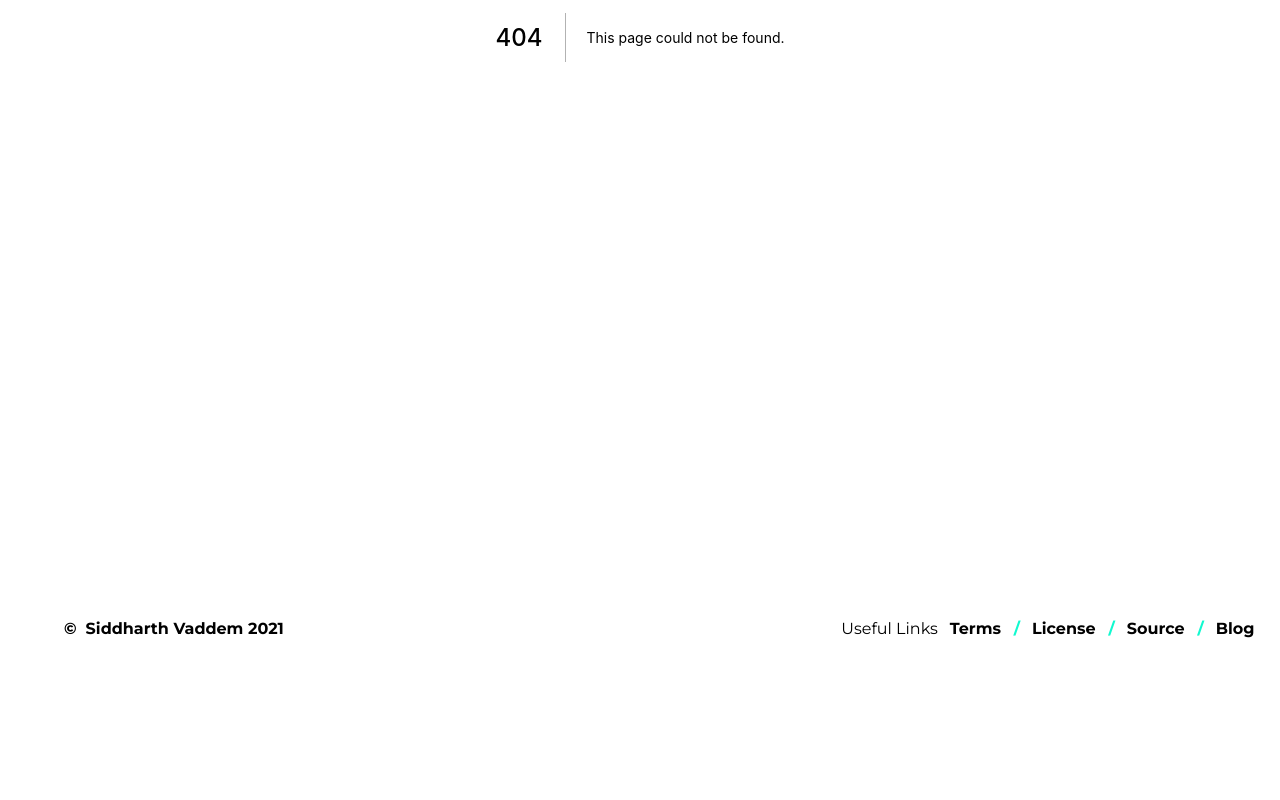
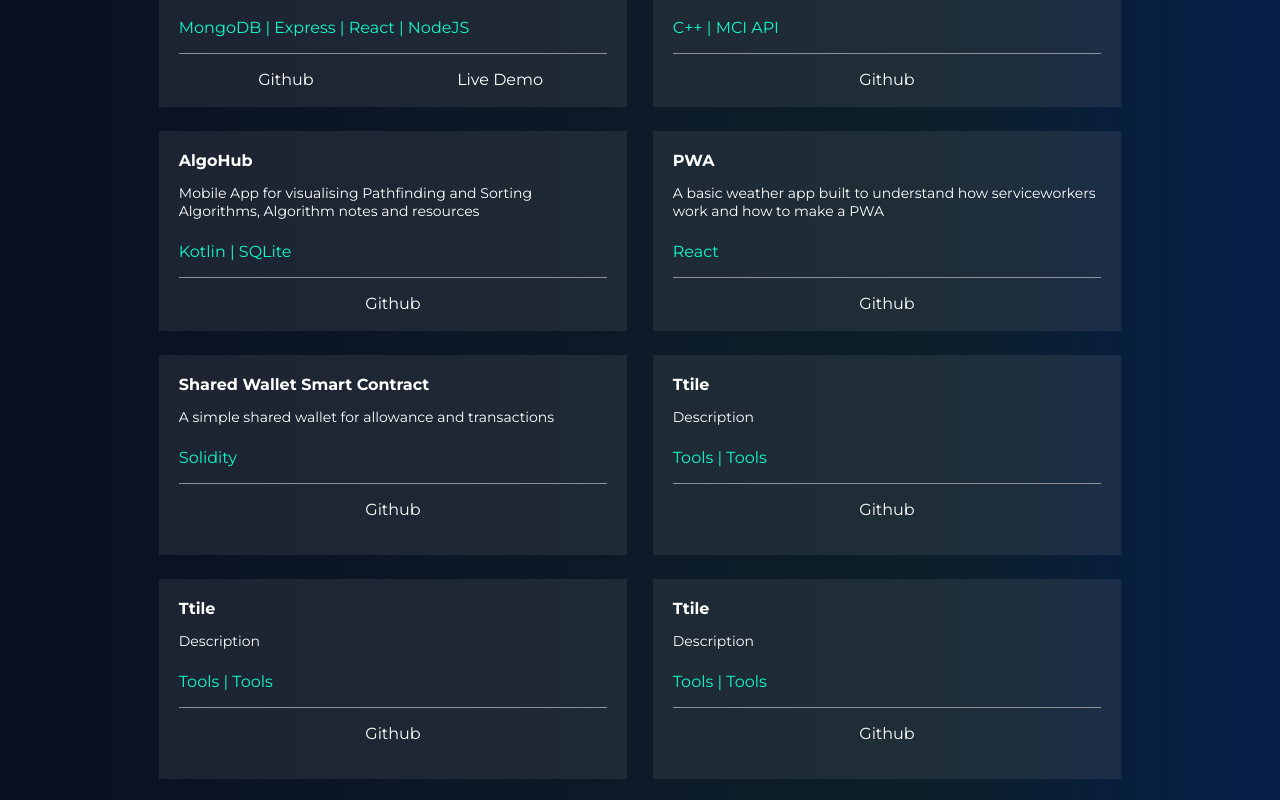
Before and after one commit to siddharthvaddem/dev-portfolio, a Next.js app: page /projects in a window 1280 px wide. Before the commit this address had no page. Shown: the part 500-1300 px from the top of the page. Before the commit the page ends 1159 px from the top, so only its background shows below. Built offline with nearby package versions, Linux system fonts and the light colour scheme.

Commit message:
projects section

```diff
--- /dev/null
+++ b/components/Allprojects.js
@@ -0,0 +1,132 @@
+import React from 'react'
+import styles from '../styles/Home.module.css'
+import 'bootstrap-icons/font/bootstrap-icons.css';
+import Link from 'next/link';
+
+const Allprojects = () => {
+  return (
+    <>
+     <div className={styles.projectgridcontainer}>
+
+
+     <div className={styles.projectgriditem} style={{display:'flex',flexDirection:'column'}}>
+          <div className={styles.description}>Echoes Log</div>
+          <p className={styles.subdescription}> Echoes is a experiences/memory log full stack web application built using the MERN stack</p>
+          <div className={styles.altcol} style={{marginTop:'1vh'}}>
+            MongoDB | Express | React | NodeJS
+          </div>
+          <div className={styles.marginLink} >
+          <div>
+          <Link href="https://github.com/siddharthvaddem/echo-mern"><a target="_blank" > Github</a></Link></div>
+          <div><Link href="https://echoes-log.netlify.app/"><a target="_blank"> Live Demo</a></Link></div>
+          </div>
+        </div>
+
+
+        <div className={styles.projectgriditem} style={{display:'flex',flexDirection:'column'}}>
+        <div className={styles.description}>Zune Music</div>
+         <p className={styles.subdescription}>CLI based music player for playlist CRUD operations and personal music player</p>
+          <div className={styles.altcol} style={{marginTop:'1vh'}}>
+            C++ | MCI API
+          </div>
+          <div className={styles.marginLinksingle} >
+          <div >
+          <Link href="https://github.com/siddharthvaddem/MusicPlayer-PBL"><a target="_blank" > Github</a></Link></div>
+          {/* <div><Link href="https://echoes-log.netlify.app/"><a target="_blank"> Live Demo</a></Link></div> */}
+          </div>
+        </div>
+
+
+
+        <div className={styles.projectgriditem} style={{display:'flex',flexDirection:'column'}}>
+        <div className={styles.description}>AlgoHub</div>
+         <p className={styles.subdescription}>Mobile App for visualising Pathfinding and Sorting Algorithms, Algorithm notes and resources</p>
+          <div className={styles.altcol} style={{marginTop:'1vh'}}>
+            Kotlin | SQLite
+          </div>
+          <div className={styles.marginLinksingle} >
+          <div >
+          <Link href="https://github.com/trsohankumar/AlgorithmVisualizer"><a target="_blank" > Github</a></Link></div>
+          {/* <div><Link href="https://echoes-log.netlify.app/"><a target="_blank"> Live Demo</a></Link></div> */}
+          </div>
+        </div>
+
+
+        <div className={styles.projectgriditem} style={{display:'flex',flexDirection:'column'}}>
+        <div className={styles.description}>PWA</div>
+         <p className={styles.subdescription}>A basic weather app built to understand how serviceworkers work and how to make a PWA</p>
+          <div className={styles.altcol} style={{marginTop:'1vh'}}>
+            React
+          </div>
+          <div className={styles.marginLinksingle} >
+          <div >
+          <Link href="https://github.com/siddharthvaddem/intro-to-pwa"><a target="_blank" > Github</a></Link></div>
+          {/* <div><Link href="https://echoes-log.netlify.app/"><a target="_blank"> Live Demo</a></Link></div> */}
+          </div>
+        </div>
+
+
+
+        <div className={styles.projectgriditem} style={{display:'flex',flexDirection:'column'}}>
+        <div className={styles.description}>Shared Wallet Smart Contract</div>
+         <p className={styles.subdescription}>A simple shared wallet for allowance and transactions</p>
+          <div className={styles.altcol} style={{marginTop:'1vh'}}>
+            Solidity
+          </div>
+          <div className={styles.marginLinksingle} >
+          <div >
+          <Link href="https://github.com/siddharthvaddem/shared-wallet-allowance-smartContract"><a target="_blank" > Github</a></Link></div>
+          {/* <div><Link href="https://echoes-log.netlify.app/"><a target="_blank"> Live Demo</a></Link></div> */}
+          </div>
+        </div>
+
+
+        <div className={styles.projectgriditem} style={{display:'flex',flexDirection:'column'}}>
+        <div className={styles.description}>Ttile</div>
+         <p className={styles.subdescription}>Description</p>
+          <div className={styles.altcol} style={{marginTop:'1vh'}}>
+            Tools | Tools
+          </div>
+          <div className={styles.marginLinksingle} >
+          <div >
+          <Link href=""><a target="_blank" > Github</a></Link></div>
+          {/* <div><Link href="https://echoes-log.netlify.app/"><a target="_blank"> Live Demo</a></Link></div> */}
+          </div>
+        </div>
+
+
+        <div className={styles.projectgriditem} style={{display:'flex',flexDirection:'column'}}>
+        <div className={styles.description}>Ttile</div>
+         <p className={styles.subdescription}>Description</p>
+          <div className={styles.altcol} style={{marginTop:'1vh'}}>
+            Tools | Tools
+          </div>
+          <div className={styles.marginLinksingle} >
+          <div >
+          <Link href=""><a target="_blank" > Github</a></Link></div>
+          {/* <div><Link href="https://echoes-log.netlify.app/"><a target="_blank"> Live Demo</a></Link></div> */}
+          </div>
+        </div>
+
+
+
+        <div className={styles.projectgriditem} style={{display:'flex',flexDirection:'column'}}>
+        <div className={styles.description}>Ttile</div>
+         <p className={styles.subdescription}>Description</p>
+          <div className={styles.altcol} style={{marginTop:'1vh'}}>
+            Tools | Tools
+          </div>
+          <div className={styles.marginLinksingle} >
+          <div >
+          <Link href=""><a target="_blank" > Github</a></Link></div>
+          {/* <div><Link href="https://echoes-log.netlify.app/"><a target="_blank"> Live Demo</a></Link></div> */}
+          </div>
+        </div>
+
+        </div>
+
+    </>
+  )
+}
+
+export default Allprojects
--- a/components/Navbar.js
+++ b/components/Navbar.js
@@ -22,9 +22,9 @@ const Navbar = () => {
             <i style={{ fontSize: '24px' }} class="bi bi-brightness-high-fill  " />
           </div>
           <div style={{ marginLeft: '5vw' }} /> {/*spacing */}
-          <div>
+          {/* <div>
             <i style={{ fontSize: '24px' }} class="bi bi-list" />
-          </div>
+          </div> */}
         </div>
       </div>
     </nav>
--- a/package.json
+++ b/package.json
@@ -9,6 +9,8 @@
     "lint": "next lint"
   },
   "dependencies": {
+    "@emotion/react": "^11.4.1",
+    "@emotion/styled": "^11.3.0",
     "cors": "^2.8.5",
     "dotenv": "^10.0.0",
     "express": "^4.17.1",
--- a/pages/about.js
+++ b/pages/about.js
@@ -17,7 +17,7 @@ const about = () => {
         ideas into reality. I like building projects that make a difference . I also like building dumb-stupid projects that make no difference.
         <br /><br />
         Outside of coding, I enjoy playing badminton ,binging on movies/TV series and gaming .
-        Feel free to reach me out <span className={styles.altcol}> here</span>.
+        Feel free to reach  out to me <span className={styles.altcol}> here</span>.
       </div>
       <div style={{width:'30%'}}>
       <img style={{height:'30vh',width:'30vw'}} src="https://avatars.dicebear.com/api/male/siddharthvaddem.svg?mood[]=happy&mood[]=sad" alt="" />
--- /dev/null
+++ b/pages/projects.js
@@ -0,0 +1,28 @@
+import React from 'react'
+import styles from '../styles/Home.module.css'
+import 'bootstrap-icons/font/bootstrap-icons.css';
+import Link from 'next/link';
+
+import Allprojects from '../components/Allprojects';
+const projects = () => {
+  return (
+    <>
+    <div className={styles.container}>
+      <h1 className={styles.title}>
+        {' '}
+        projects<span className={styles.altcol}>.</span>
+      </h1>
+      <div className={styles.subtitle} style={{marginBottom:'2vh'}}>
+        {' '}
+        Here's some of my projects that I have worked on.
+      </div>
+
+        </div>
+
+    <Allprojects/>
+
+    </>
+  )
+}
+
+export default projects
--- a/styles/Home.module.css
+++ b/styles/Home.module.css
@@ -147,3 +147,52 @@
   padding-top: 1vh;
   font-family: 'Roboto Mono', monospace;
 }
+
+.projectgridcontainer {
+  display: grid;
+  grid-template-columns: 50% 50%;
+  padding: 10px;
+  margin: 10px;
+  margin-left: 10vw;
+  margin-right: 10vw;
+}
+.projectgriditem {
+  background-color: rgba(155, 150, 150, 0.13);
+  height: 20vh;
+
+  display: flex;
+  flex-direction: row;
+  padding: 20px;
+
+  margin-left: 1vw;
+  margin-right: 1vw;
+  margin-top: 2vh;
+  margin-bottom: 1vh;
+}
+
+.marginLink {
+  margin-top: 2vh;
+  border-top: 1px solid #8d9197;
+  padding-top: 1vh;
+  display: flex;
+  flex-direction: row;
+}
+.marginLink > div {
+  width: 50%;
+  margin-top: 1vh;
+  text-align: center;
+  color: white;
+}
+.marginLinksingle {
+  margin-top: 2vh;
+  border-top: 1px solid #8d9197;
+  padding-top: 1vh;
+  display: flex;
+  flex-direction: row;
+}
+.marginLinksingle > div {
+  width: 100%;
+  margin-top: 1vh;
+  text-align: center;
+  color: white;
+}
```
Also changed, not shown: components/Projects.js (+35 -12 lines), pages/index.js (+16 -0 lines), 1 other file (tests, documents, lock files or other folders).
